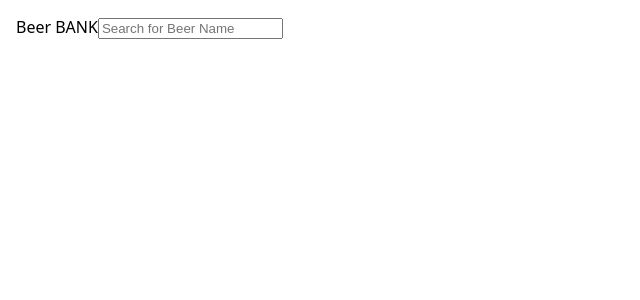
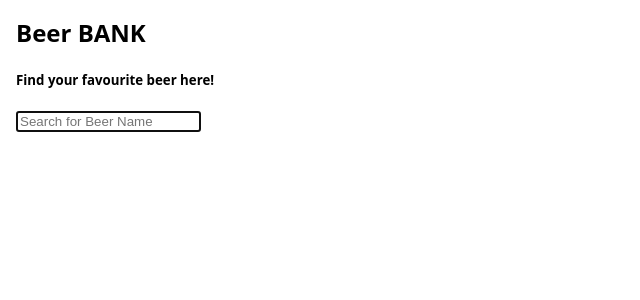
Before and after one commit to Swapnil5002/stackblitz-starters-2gc73i, a React (Create React App) app: page / in a window 1280 px wide. Shown: the top 300 px of the page, without its empty margins (0-640 px from the left). Built offline with nearby package versions, Linux system fonts and the light colour scheme.

Commit message:
2 files modified, 3 added

```diff
--- a/src/App.tsx
+++ b/src/App.tsx
@@ -1,23 +1,30 @@
-import { FC, useState } from 'react';
+import { FC, useState, useRef, useEffect } from 'react';
 import { Input } from './components/input/input.component';
 
 import './style.css';
 
 export const App: FC = () => {
   const [inputVal, setInputVal] = useState('');
+  const inputRef = useRef<HTMLInputElement>(null);
+  useEffect(() => {
+    inputRef?.current?.focus();
+  }, []);
   const handleSearch = (e) => {
     let val = e.target.value;
     setInputVal(val);
   };
   return (
     <div>
-      Beer BANK
+      <h1>Beer BANK</h1>
+      <h5>Find your favourite beer here!</h5>
       <Input
+        inputRef={inputRef}
         type="text"
         placeholder="Search for Beer Name"
         value={inputVal}
         disabled={false}
         onChange={(e) => handleSearch(e)}
+        classes="bold"
       />
     </div>
   );
--- a/src/components/input/input.component.tsx
+++ b/src/components/input/input.component.tsx
@@ -4,28 +4,31 @@ interface InputProps {
   type: string;
   placeholder: string;
   value: string;
-  ref?: string;
+  inputRef?: React.RefObject<HTMLInputElement>;
   disabled: boolean;
   onChange?: (event: React.ChangeEvent<HTMLInputElement>) => void;
+  classes: string;
 }
 
 export const Input: React.FC<InputProps> = ({
   type,
   placeholder,
   value,
-  ref,
+  inputRef,
   disabled,
   onChange,
+  classes,
 }) => {
   return (
     <input
       id="1"
+      className={classes}
       type={type}
       placeholder={placeholder}
       value={value}
       onChange={onChange}
       disabled={disabled}
-      ref={ref}
+      ref={inputRef}
     />
   );
 };
```
Also changed, not shown: src/components/card/card.component.style.scss (added), src/components/card/card.component.tsx (added), src/components/input/input.component.style.scss (added).
